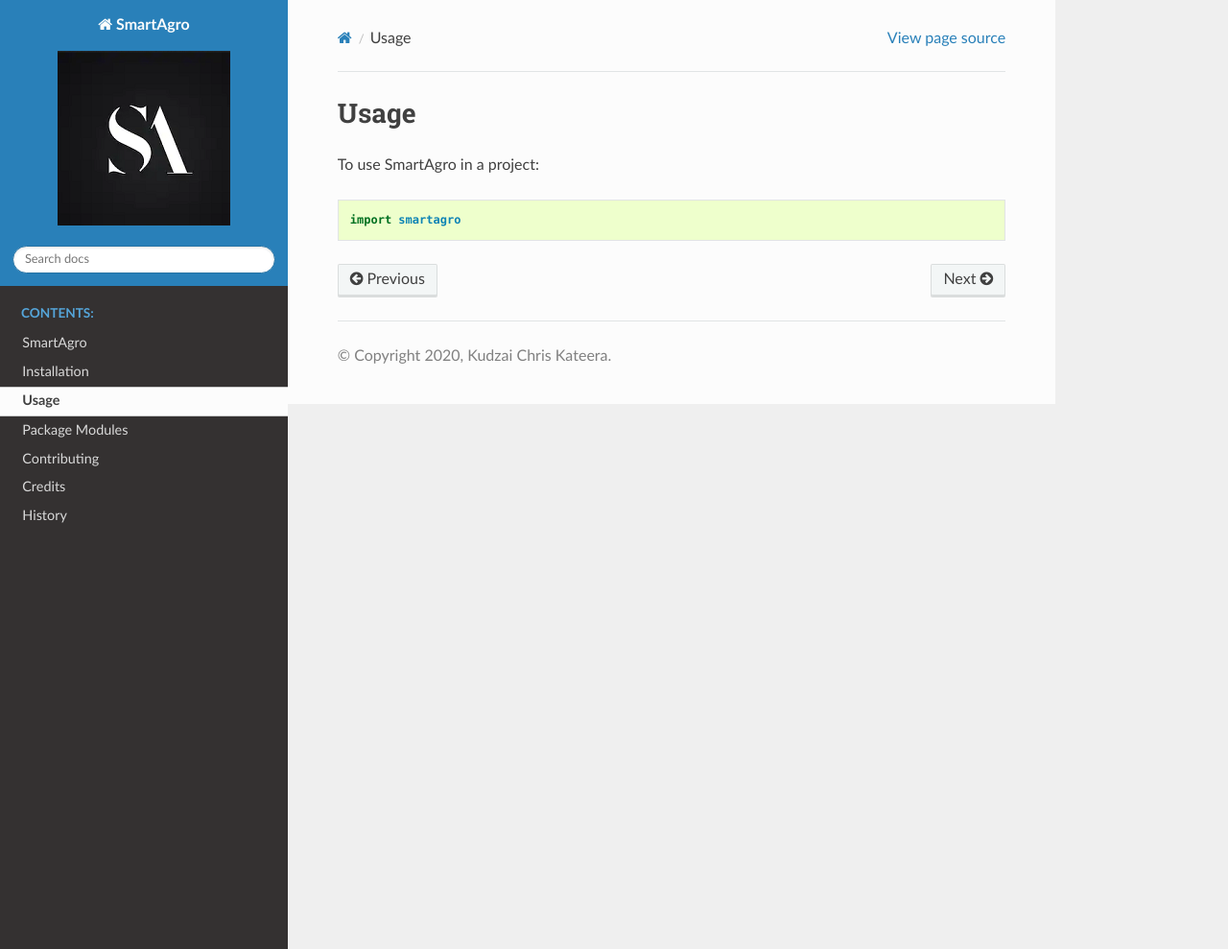
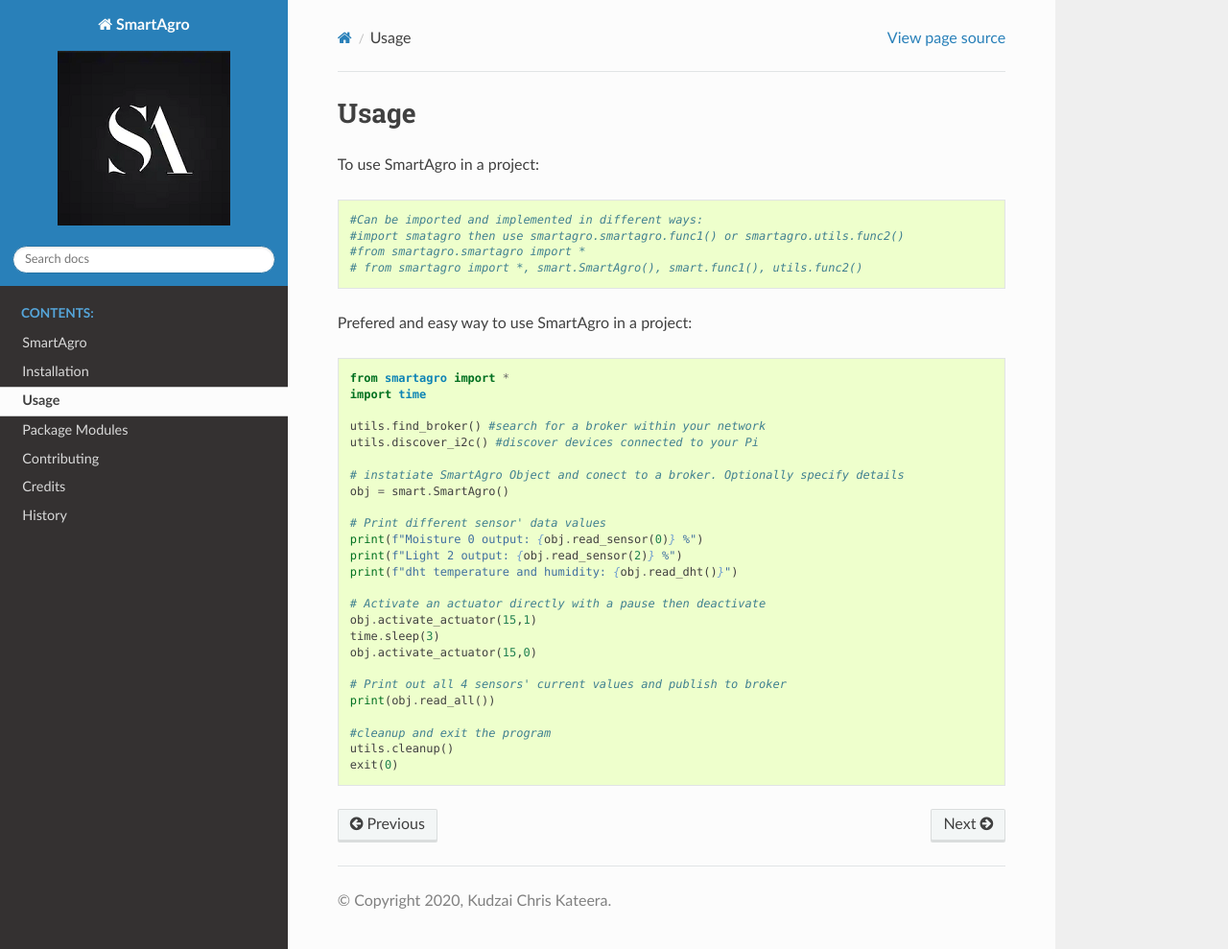
Before and after one commit to chris-kck/SmartAgro, a Sphinx documentation site: the page built from docs/usage.rst, in a window 1280 px wide and 989 px high. Shown: the whole window at 96% size. Built offline with Sphinx 7.4.7 and the Read the Docs theme 2.0.0, drawn with Linux system fonts in a browser that asks for light colours.

Commit message:
Add Example Usage Documentation

```diff
--- a/docs/usage.rst
+++ b/docs/usage.rst
@@ -4,4 +4,35 @@
 
 To use SmartAgro in a project::
 
-    import smartagro
+    #Can be imported and implemented in different ways:
+    #import smatagro then use smartagro.smartagro.func1() or smartagro.utils.func2()
+    #from smartagro.smartagro import *
+    # from smartagro import *, smart.SmartAgro(), smart.func1(), utils.func2()
+
+Prefered and easy way to use SmartAgro in a project::
+
+    from smartagro import *
+    import time
+
+    utils.find_broker() #search for a broker within your network
+    utils.discover_i2c() #discover devices connected to your Pi
+
+    # instatiate SmartAgro Object and conect to a broker. Optionally specify details
+    obj = smart.SmartAgro()
+
+    # Print different sensor' data values
+    print(f"Moisture 0 output: {obj.read_sensor(0)} %")
+    print(f"Light 2 output: {obj.read_sensor(2)} %")
+    print(f"dht temperature and humidity: {obj.read_dht()}")
+
+    # Activate an actuator directly with a pause then deactivate
+    obj.activate_actuator(15,1)
+    time.sleep(3)
+    obj.activate_actuator(15,0)
+
+    # Print out all 4 sensors' current values and publish to broker
+    print(obj.read_all())
+
+    #cleanup and exit the program
+    utils.cleanup()
+    exit(0)
```
